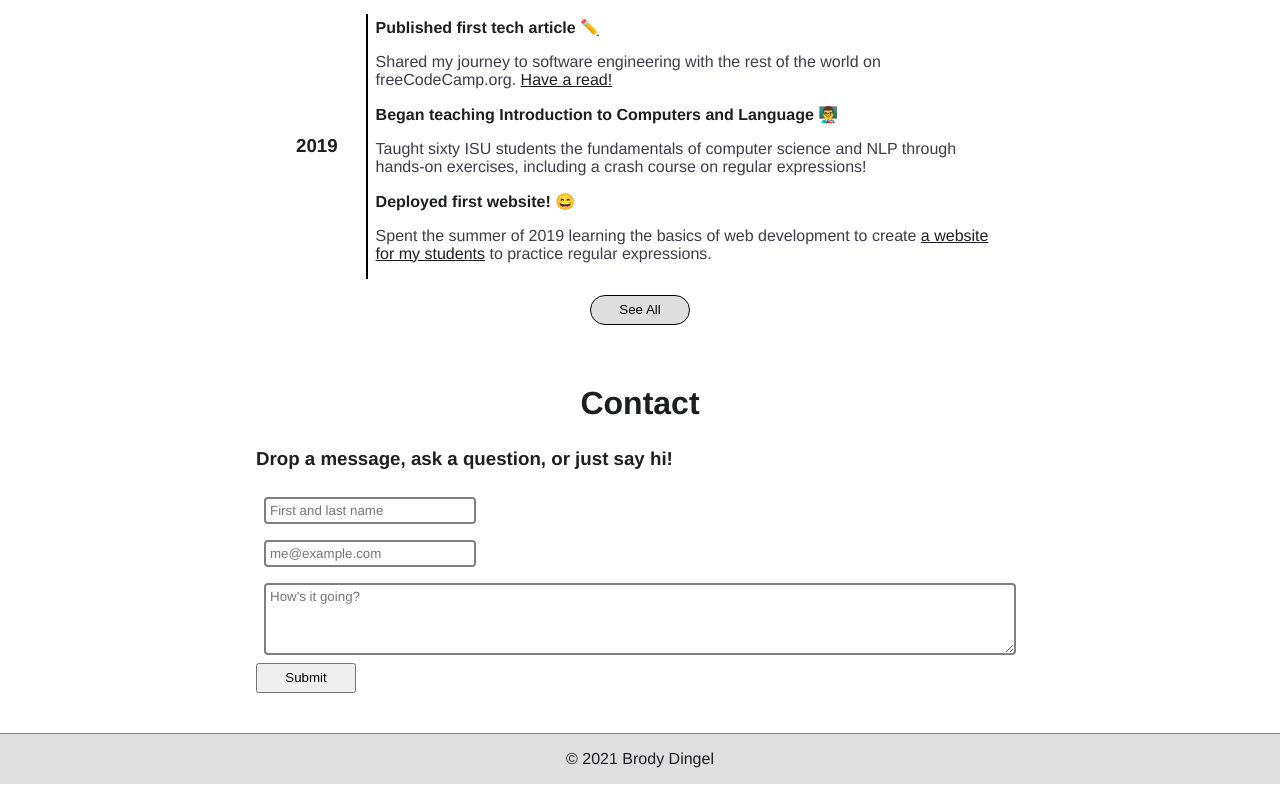
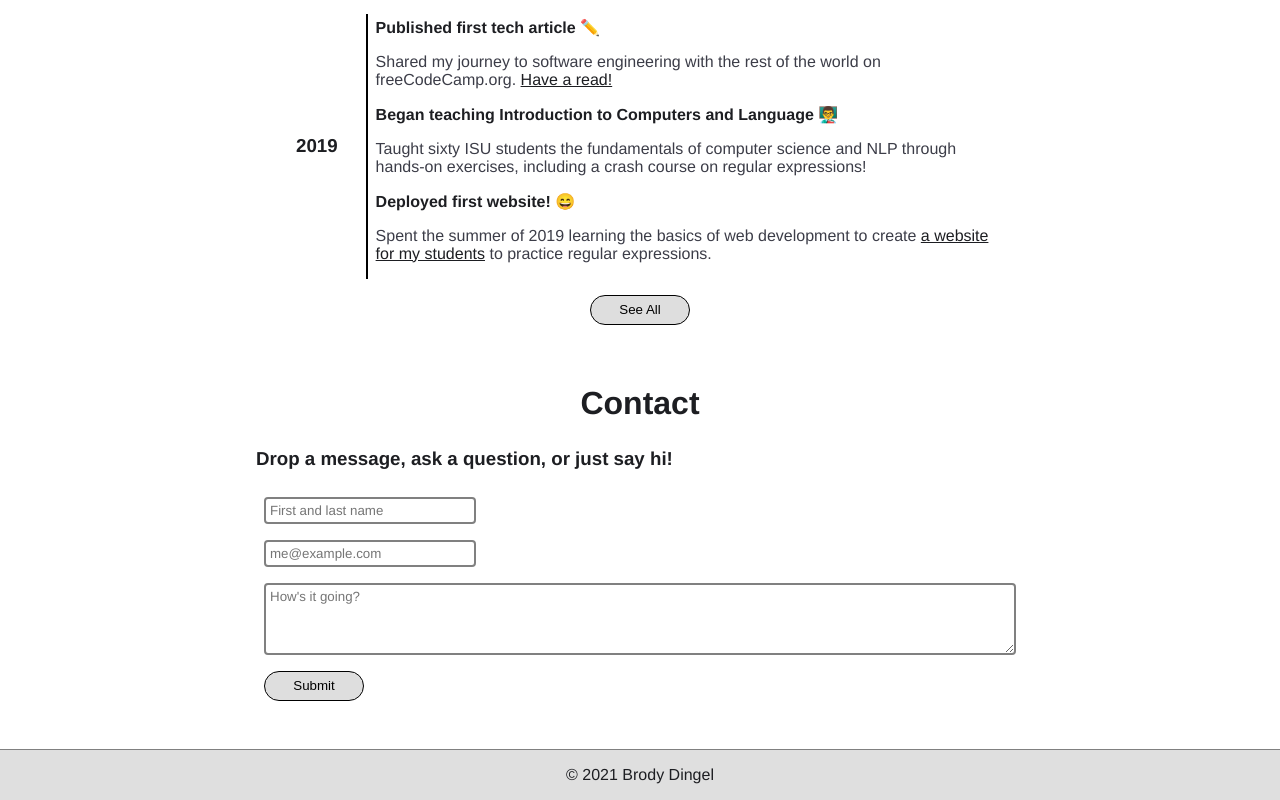
Before and after one commit to brodyd795/personal-site, a Next.js app: page / in a window 1280 px wide. Shown: the part 1637-2437 px from the top of the page. Built offline with nearby package versions, Linux system fonts and the light colour scheme.

Commit message:
Button styles

```diff
--- a/components/contact.tsx
+++ b/components/contact.tsx
@@ -50,6 +50,11 @@ const StyledH3 = styled.h3``;
 const StyledSubmitButton = styled.button`
 	width: 100px;
 	height: 30px;
+	margin: 8px;
+	background-color: #dedede;
+	border: 1px solid black;
+	border-radius: 20px;
+	cursor: pointer;
 `;
 
 type Submission = {
--- a/components/timeline.tsx
+++ b/components/timeline.tsx
@@ -60,6 +60,7 @@ const StyledShowMoreButton = styled.button`
 	background-color: #dedede;
 	border: 1px solid black;
 	border-radius: 20px;
+	cursor: pointer;
 `;
 
 const Year: FC<IYearEvents> = ({year, events}: IYearEvents) => (
```
Also changed, not shown: next-env.d.ts.
